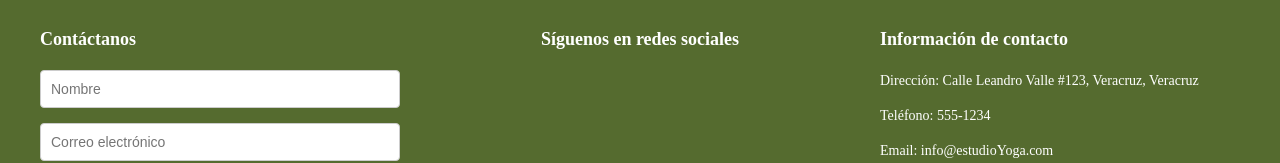
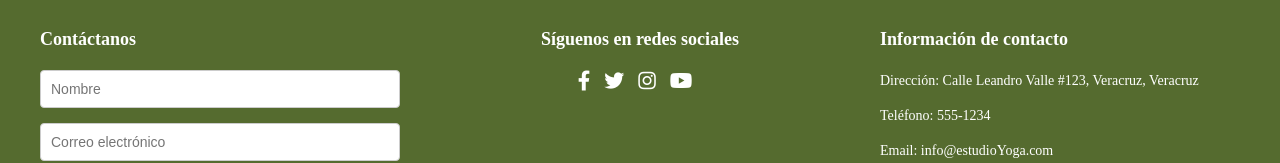
Before and after one commit to Jovany2106/PPYoga, a plain HTML site: page Planes.html in a window 1280 px wide. Shown: the part 1130-1293 px from the top of the page. Drawn offline with Linux system fonts and the light colour scheme.

Commit message:
Update Planes.html

```diff
--- a/Planes.html
+++ b/Planes.html
@@ -3,6 +3,7 @@
 <head>
  <meta charset="UTF-8">
     <meta name="viewport" content="width=device-width, initial-scale=1.0">
+   <link rel="stylesheet" href="https://cdnjs.cloudflare.com/ajax/libs/font-awesome/5.15.4/css/all.min.css">
     <link rel="stylesheet" href="proyecto1.css">
     <title>"El Om Andante"</title>
 </head>
```
